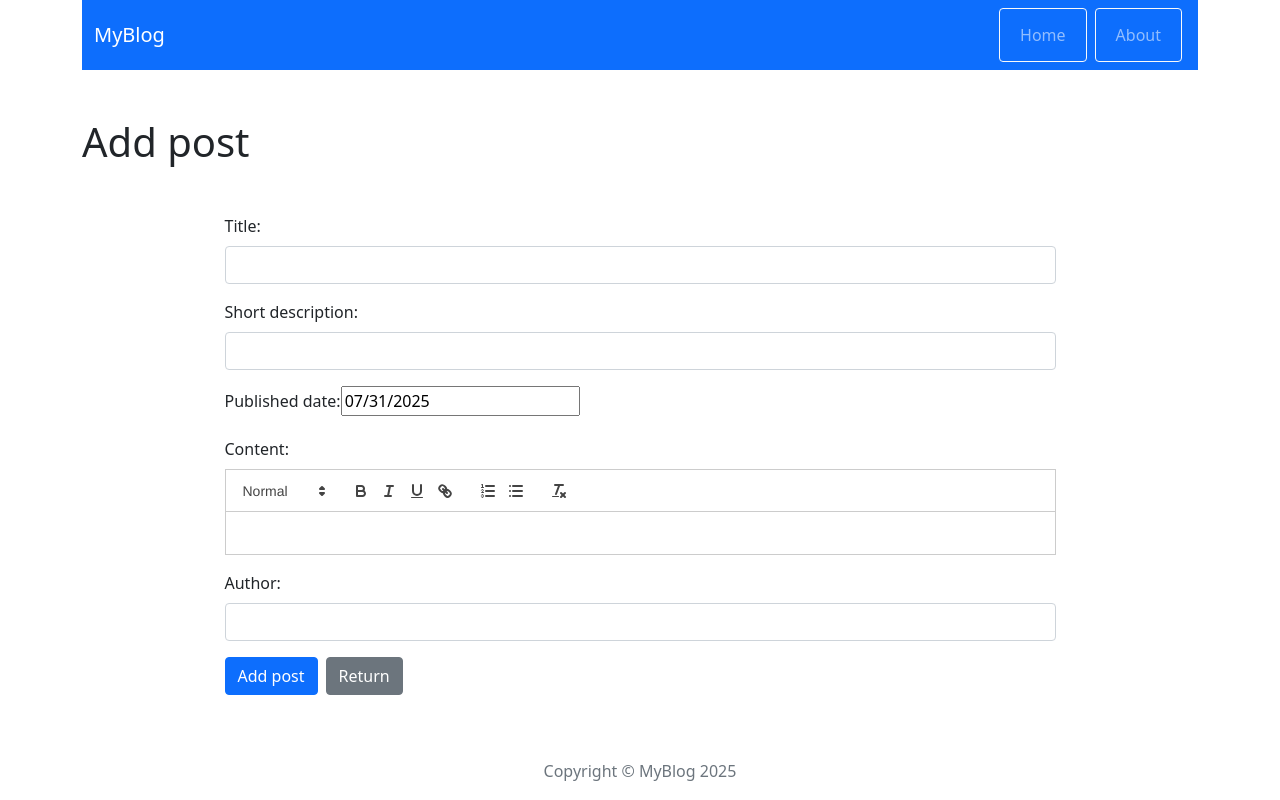
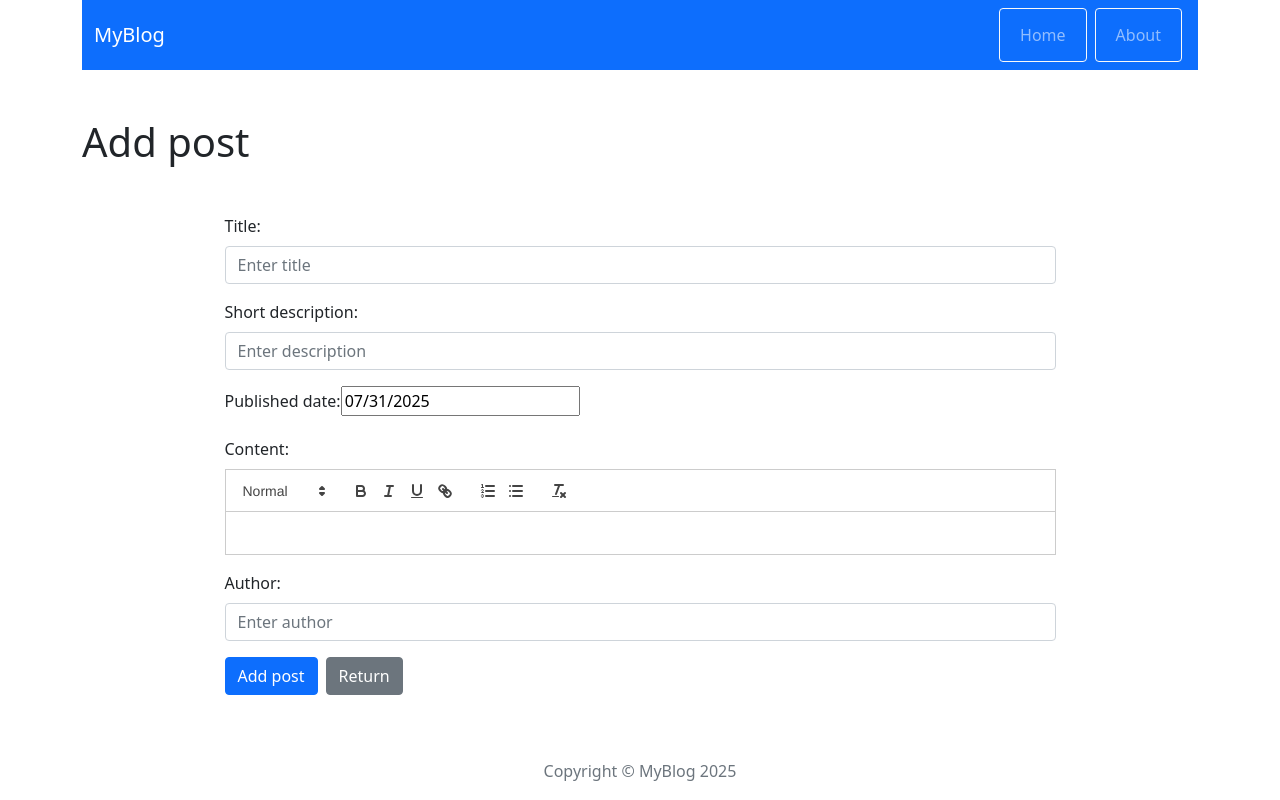
Before and after one commit to dbednarczyk99/react-blog, a React (Create React App) app: page /post/add in a window 1280 px wide. Built offline with nearby package versions, Linux system fonts and the light colour scheme.

Commit message:
Add form validation

```diff
--- a/package.json
+++ b/package.json
@@ -13,6 +13,7 @@
     "react-bootstrap": "2.8.0",
     "react-datepicker": "4.3.0",
     "react-dom": "^18.2.0",
+    "react-hook-form": "7.45.4",
     "react-quill": "^2.0.0",
     "react-redux": "8.1.2",
     "react-router-dom": "6.15.0",
--- a/src/components/features/FormPost/FormPost.js
+++ b/src/components/features/FormPost/FormPost.js
@@ -5,6 +5,7 @@ import ReactQuill from 'react-quill';
 import 'react-quill/dist/quill.snow.css';
 import DatePicker from 'react-datepicker';
 import 'react-datepicker/dist/react-datepicker.css';
+import { useForm } from 'react-hook-form';
 
 const FormPost = ({action, actionText, ...props }) => {
     const [title, setTitle] = useState( props.title || '' );
@@ -13,14 +14,24 @@ const FormPost = ({action, actionText, ...props }) => {
     const [author, setAuthor] = useState( props.author || '' );
     const [publishedDate, setPublishedDate] = useState( props.publishedDate ? new Date(props.publishedDate) : new Date() );
 
+    // validation
+    const [contentErr, setContentErr] = useState(false);
+    const [publishedDateErr, setPublishedDateErr] = useState(false);
+    const { register, handleSubmit: validate, formState: { errors } } = useForm();
+
     const handleSubmit = e => {
-        e.preventDefault();
-        action({ title, shortDescription, content, author });
-        setTitle('');
-        setShortDescription('');
-        setContent('');
-        setAuthor('');
+        setContentErr(!content);
+        setPublishedDateErr(!publishedDate);
+        if(content && publishedDate) {
+            action({ title, shortDescription, content, author, publishedDate });
+            setTitle('');
+            setShortDescription('');
+            setContent('');
+            setAuthor('');
+        }
     };
+
+
 
     //console.log('In FormPost: ', props.id);
 
@@ -32,25 +43,46 @@ const FormPost = ({action, actionText, ...props }) => {
 
         <Row className="justify-content-center">
             <Col xs={12} lg={9}>
-                <Form className='w-100 mx-auto' onSubmit={handleSubmit}>
-                    <Form.Group className='mb-3'>
+                <Form className='w-100 mx-auto' onSubmit={validate(handleSubmit)}>
+                    <Form.Group className='mb-3' controlId='formBasicEmail'>
                         <Form.Label> Title: </Form.Label>
-                        <Form.Control type='text' value={title} onChange={e => setTitle(e.target.value)} />
+                        <Form.Control
+                            {...register('title', {required: true, minLength: 3})}
+                            value={title}
+                            onChange={e => setTitle(e.target.value)}
+                            type='text' placeholder='Enter title'
+                        />
+                        {errors.title && <span className='d-block form-text text-danger mt-2'>This field is required. Title must be at least 3 characters long.</span>}
                     </Form.Group>
                     <Form.Group className='mb-3'>
                         <Form.Label> Short description: </Form.Label>
-                        <Form.Control type='text' value={shortDescription} onChange={e => setShortDescription(e.target.value)} />
+                        <Form.Control
+                            {...register('shortDescription', {required: true, minLength: 20})}
+                            value={shortDescription}
+                            onChange={e => setShortDescription(e.target.value)}
+                            type='text' placeholder='Enter description'
+                        />
+                        {errors.shortDescription && <span className='d-block form-text text-danger mt-2'>This field is required. Short description must be at least 20 characters long.</span>}
                     </Form.Group>
                     <Form.Group className='mb-3'>
                         <Form.Label> Published date: </Form.Label>
                         <DatePicker selected={publishedDate} onChange={ date => setPublishedDate(date) }/>
+                        {publishedDateErr && <span className='d-block form-text text-danger mt-2'>This field is required.</span>}
                     </Form.Group>
                     <Form.Group className='mb-3'>
                         <Form.Label> Content: </Form.Label>
-                        <ReactQuill theme='snow' value={content} onChange={setContent} />                    </Form.Group>
+                        <ReactQuill theme='snow' value={content} onChange={setContent} />
+                        {contentErr && <span className='d-block form-text text-danger mt-2'>This field is required.</span>}
+                    </Form.Group>
                     <Form.Group className='mb-3'>
                         <Form.Label> Author: </Form.Label>
-                        <Form.Control type='text' value={author} onChange={e => setAuthor(e.target.value)} />
+                        <Form.Control
+                            {...register('author', {required: true, minLength: 3})}
+                            value={author}
+                            onChange={e => setAuthor(e.target.value)}
+                            type='text' placeholder='Enter author'
+                        />
+                        {errors.author && <span className='d-block form-text text-danger mt-2'>This field is required. Author's name must be at least 3 characters long.</span>}
                     </Form.Group>
                     <Button type='submit'>{actionText}</Button>
                     <Link to={returnPath}>
--- a/src/components/pages/Home/Home.js
+++ b/src/components/pages/Home/Home.js
@@ -6,8 +6,8 @@ import dateToStr from '../../../utils/dateToStr';
 const Home = () => {
   const posts = useSelector((state) => state.posts);
   //console.log(typeof posts[0].id);
-  //const date = new Date();
-  //console.log(date.getMonth());
+  const date = new Date();
+  console.log(date.getMonth());
   return (
     <Container>
       <Container className="text-end">
--- a/src/utils/dateToStr.js
+++ b/src/utils/dateToStr.js
@@ -1,5 +1,5 @@
 const dateToStr = date => {
-
+    console.log(date);
     const mm = date.getMonth() < 10 ? `0${date.getMonth()}` : `${date.getMonth()}`;
     const dd = date.getDate() < 10 ? `0${date.getDate()}` : `${date.getDate()}`;
     const yy = `${date.getFullYear()}`;
```
Also changed, not shown: 1 other file (tests, documents, lock files or other folders).
